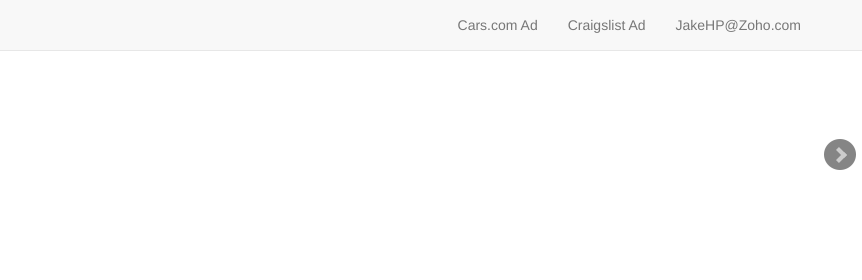
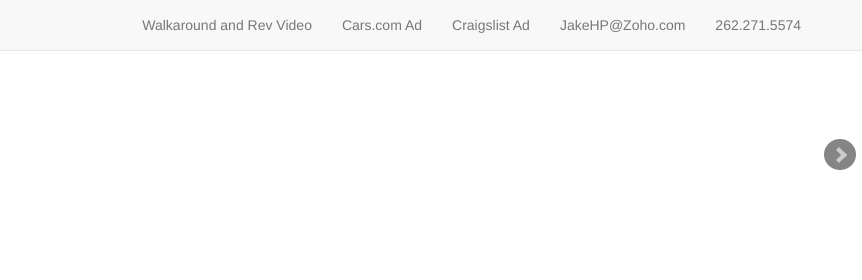
Before and after one commit to JakeXSV/buymychally.com, a website: page index.html in a window 1280 px wide. Shown: the top 280 px of the page, 409-1271 px from the left. Drawn offline with Linux system fonts and the light colour scheme.

Commit message:
Added youtube link and phone.

```diff
--- a/index.html
+++ b/index.html
@@ -34,6 +34,9 @@
                         <a href="#page-top"></a>
                     </li>
                     <li class="page-scroll">
+                        <a href="https://www.youtube.com/watch?v=fGvrXZTjDuY" target="_blank">Walkaround and Rev Video</a>
+                    </li>
+                    <li class="page-scroll">
                         <a href="#" target="_blank">Cars.com Ad</a>
                     </li>
                     <li class="page-scroll">
@@ -41,6 +44,9 @@
                     </li>
                     <li class="page-scroll">
                         <a href="#">JakeHP@Zoho.com</a>
+                    </li>
+                    <li class="page-scroll">
+                        <a href="#">262.271.5574</a>
                     </li>
                 </ul>
             </div>
```
